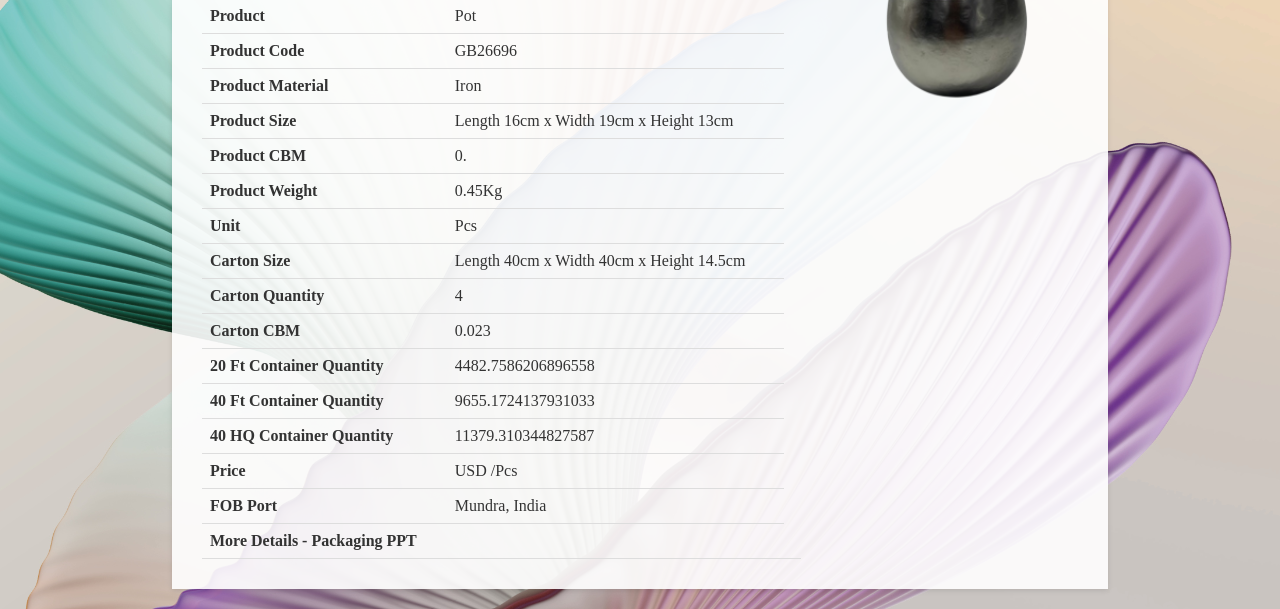
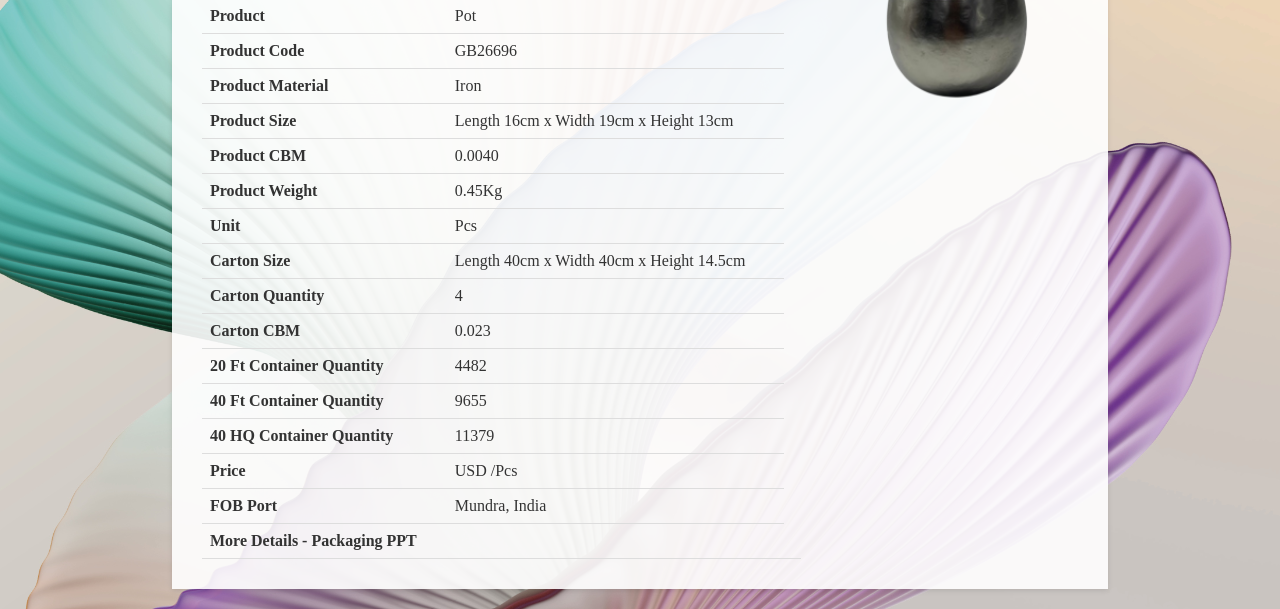
Before and after one commit to GBSLIT/GB26696, a plain HTML site: page index.html in a window 1280 px wide. Shown: the part 230-839 px from the top of the page. Drawn offline with Linux system fonts and the light colour scheme.

Commit message:
Update index.html

```diff
--- a/index.html
+++ b/index.html
@@ -153,7 +153,7 @@
                 </tr>
                 <tr>
                     <th>Product CBM</th>
-                    <td>0.</td>
+                    <td>0.0040</td>
                 </tr>
                 <tr>
                     <th>Product Weight</th>
@@ -177,15 +177,15 @@
                 </tr>
                 <tr>
                     <th>20 Ft Container Quantity</th>
-                    <td>4482.7586206896558 </td>
+                    <td>4482 </td>
                 </tr>
                 <tr>
                     <th>40 Ft Container Quantity</th>
-                    <td>9655.1724137931033 </td>
+                    <td>9655 </td>
                 </tr>
                 <tr>
                     <th>40 HQ Container Quantity</th>
-                    <td>11379.310344827587 </td>
+                    <td>11379 </td>
                  </tr>
                 <tr>
                     <th>Price</th>
```
